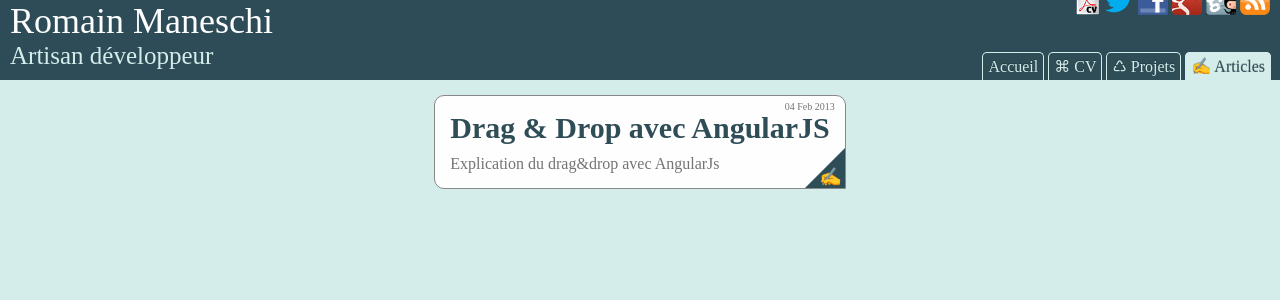
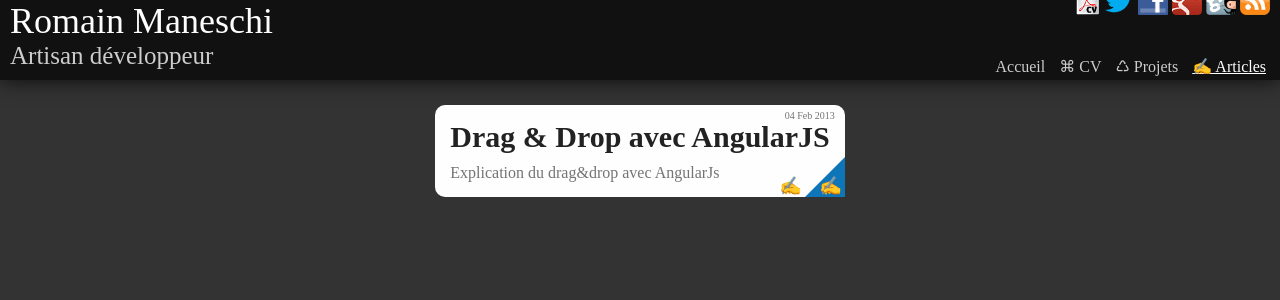
Before and after one commit to manland/manland.github.com, a Jekyll site: the page built from articles.html, in a window 1280 px wide. Shown: the top 300 px of the page. Built offline with Jekyll 4.4.1, drawn with Linux system fonts in a browser that asks for light colours.

```diff
--- a/articles.html
+++ b/articles.html
@@ -4,12 +4,12 @@ title: Romain Maneschi's Articles
 ---
 <div class="container">
 {% for post in site.categories.article %}
-<div class="article-min" style="width:auto">
+<div class="article-min {{post.categories[0]}}" style="width:auto">
   <a class="article-global-link" href="{{ post.url }}">
     <h2 class="article-title">{{ post.title }}</h2>
     <span class="publish-date">{{ post.date | date_to_string }}</span>
     {{ post.resume }}
-    <span class="article-category"></span>
+    <span class="article-category article"></span>
     <span class="{{ post.categories[0] }}"></span>
   </a>
 </div>
--- a/css/default.css
+++ b/css/default.css
@@ -5,7 +5,7 @@ body, header, h1, h2, nav, blockquote, div, .article-max, span {
 }
 
 body {
-	background-color: #D5EDEA;
+	background-color: #333;
 	text-align: center;
 }
 
@@ -31,13 +31,15 @@ a:hover {
 }
 
 header {
-	background-color: #2D4C58;
+	background-color: #111;
 	position: fixed;
 	top:0;
 	display: block;
-	color: #D5EDEA;
+	color: #000;
 	z-index: 1;
 	text-align: left;
+	height: 80px;
+	box-shadow: 0 0 20px rgba(0, 0, 0, 0.8);
 }
 
 .title, .sub-presentation, .title-cv {
@@ -51,12 +53,8 @@ header {
 	font-size: 36px;
 }
 
-.title-cv {
-	color: #2F4D57;
-}
-
 .sub-presentation {
-	color: #D5EDEA;
+	color: #ccc;
 	font-size: 25px;
 	padding-bottom: 10px;
 }
@@ -72,22 +70,15 @@ nav {
 	width: auto;
 	padding: 5px;
 	cursor:pointer;
-	border-top: 1px solid #D5EDEA;
-	border-left: 1px solid #D5EDEA;
-	border-right: 1px solid #D5EDEA;
-	text-shadow: 0 -1px 0 rgba(0, 0, 0, 0.25);
-	border-radius: 5px 5px 0 0;
 }
 
 .btn {
-	background-color: #2F4D57;
-	color: #D5EDEA;
+	color: #ccc;
 }
 
 .btn-selected, .btn-selected:hover {
-	background-color: #D5EDEA;
-	color: #2F4D57;
-	text-decoration: none;
+	color: #fff;
+	text-decoration: underline;
 }
 
 .btn:hover {
@@ -112,19 +103,25 @@ nav {
 }
 
 .container, .container-max {
-	margin-top:80px;
+	margin-top:90px;
 	padding-left: 2%;
 	padding-right: 2%;
 	text-align: center;
 	width: auto;
 }
 
+.column {
+	width: 30%;
+	display: inline-block;
+	vertical-align: top;
+	margin: 0 1.2%;
+}
+
 .article-max, .article-min {
 	background-color: #fefefe;
 	vertical-align: top;
-	border: 1px solid #888;
 	border-radius: 10px 10px 0 10px;
-	margin: 15px;
+	margin: 15px 0;
 	word-wrap: break-word;
 	padding: 15px;
 	text-align: left;
@@ -136,14 +133,20 @@ nav {
 	max-width: 700px;
 	border-radius: 10px;
 	display: block;
+	margin: 15px auto;
 }
 
 .article-min {
-	width: 25%;
+	width: 100%;
 }
 
 .article-min a {
 	color: #747474;
+}
+
+.article-min img {
+	width: 100%;
+	padding: 10px 0;
 }
 
 .article-category {
@@ -158,11 +161,23 @@ nav {
 	border-right: 40px solid #2F4D57;
 }
 
+.article-category.projet {
+	border-color: rgba(0, 0, 0, 0) #2DBB59 #2DBB59 rgba(0, 0, 0, 0);
+}
+
+.article-category.article {
+	border-color: rgba(0, 0, 0, 0) #0D75B8 #0D75B8 rgba(0, 0, 0, 0);
+}
+
+.article-category.cv {
+	border-color: rgba(0, 0, 0, 0) #6C3695 #6C3695 rgba(0, 0, 0, 0);
+}
+
 .article-title {
 	display: block;
 	padding-bottom: 10px;
 	font-size: 30px;
-	color: #2F4D57;
+	color: #222;
 }
 
 .publish-date {
@@ -230,7 +245,7 @@ nav {
 	text-decoration: none;
 }
 
-.container .article-min{
+.container .article-min {
 -webkit-transition:all .5s cubic-bezier(0, .99, 1, 1);
    -moz-transition:all .5s cubic-bezier(0, .99, 1, 1);
     -ms-transition:all .5s cubic-bezier(0, .99, 1, 1);
@@ -238,7 +253,7 @@ nav {
         transition:all .5s cubic-bezier(0, .99, 1, 1);
 }
 
-.container .article-min:hover{
+.container .article-min:hover {
 	z-index:5;
 	color: black;
 	-webkit-transform: scale(1.1);
@@ -246,7 +261,18 @@ color: black;
 	    -ms-transform: scale(1.1);
 	     -o-transform: scale(1.1);
 	        transform: scale(1.1);
-box-shadow:0 0 5px #2F4D57;
+}
+
+.container .article-min.projet:hover {
+	box-shadow:0 0 5px #2DBB59;
+}
+
+.container .article-min.article:hover {
+	box-shadow:0 0 5px #0D75B8;
+}
+
+.container .article-min.cv:hover {
+	box-shadow:0 0 5px #6C3695;
 }
 
 .container .article-min:hover a {
@@ -260,6 +286,8 @@ box-shadow:0 0 5px #2F4D57;
 
   header {
   	text-align: center;
+  	height: 30px;
+  	font-size: 0.95em;
   }
 
   nav {
@@ -276,7 +304,7 @@ box-shadow:0 0 5px #2F4D57;
     text-align: center;
   }
 
-  .article-min {
+  .column {
   	width: 90%;
   }
 }
```
Also changed, not shown: index.html (+16 -2 lines), projets.html (+18 -2 lines). Lines whose indentation alone changed are shown as unchanged.
